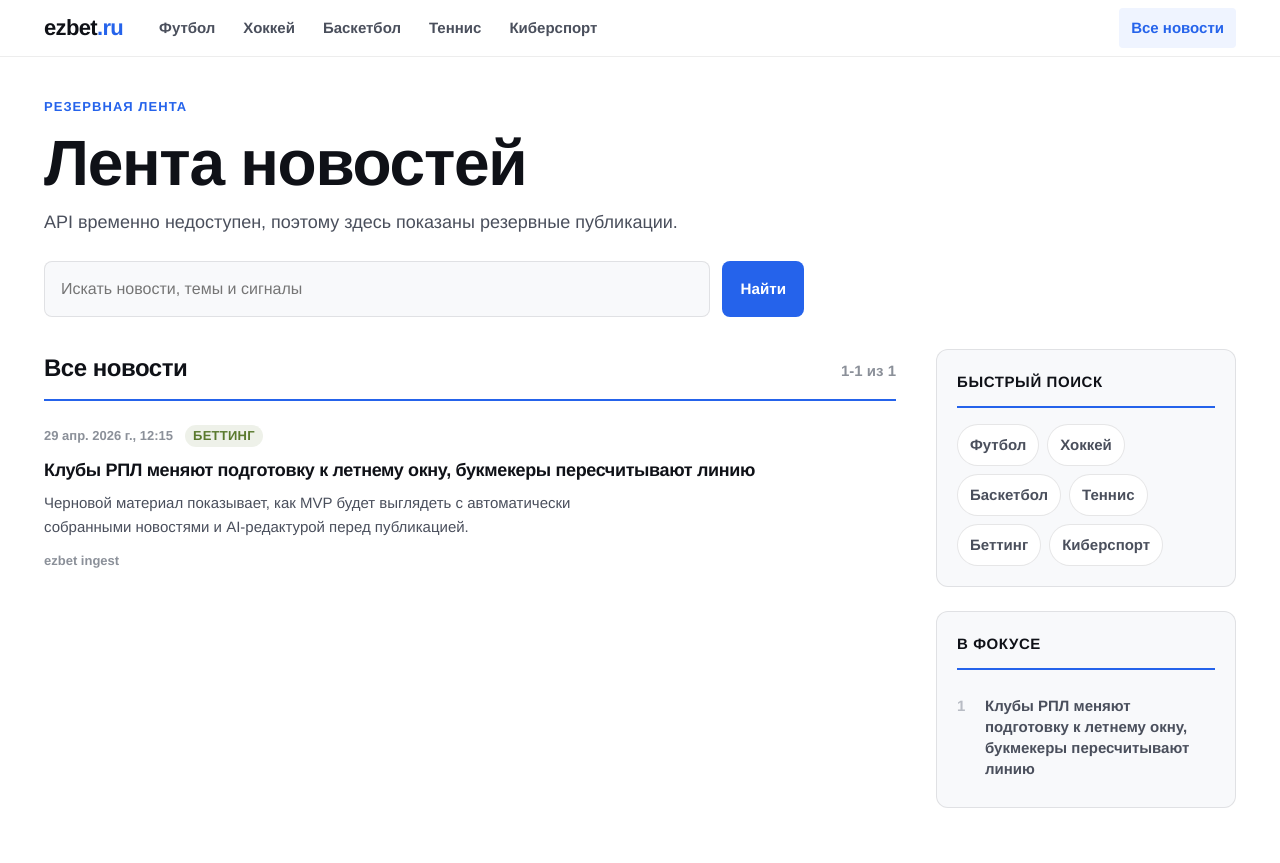
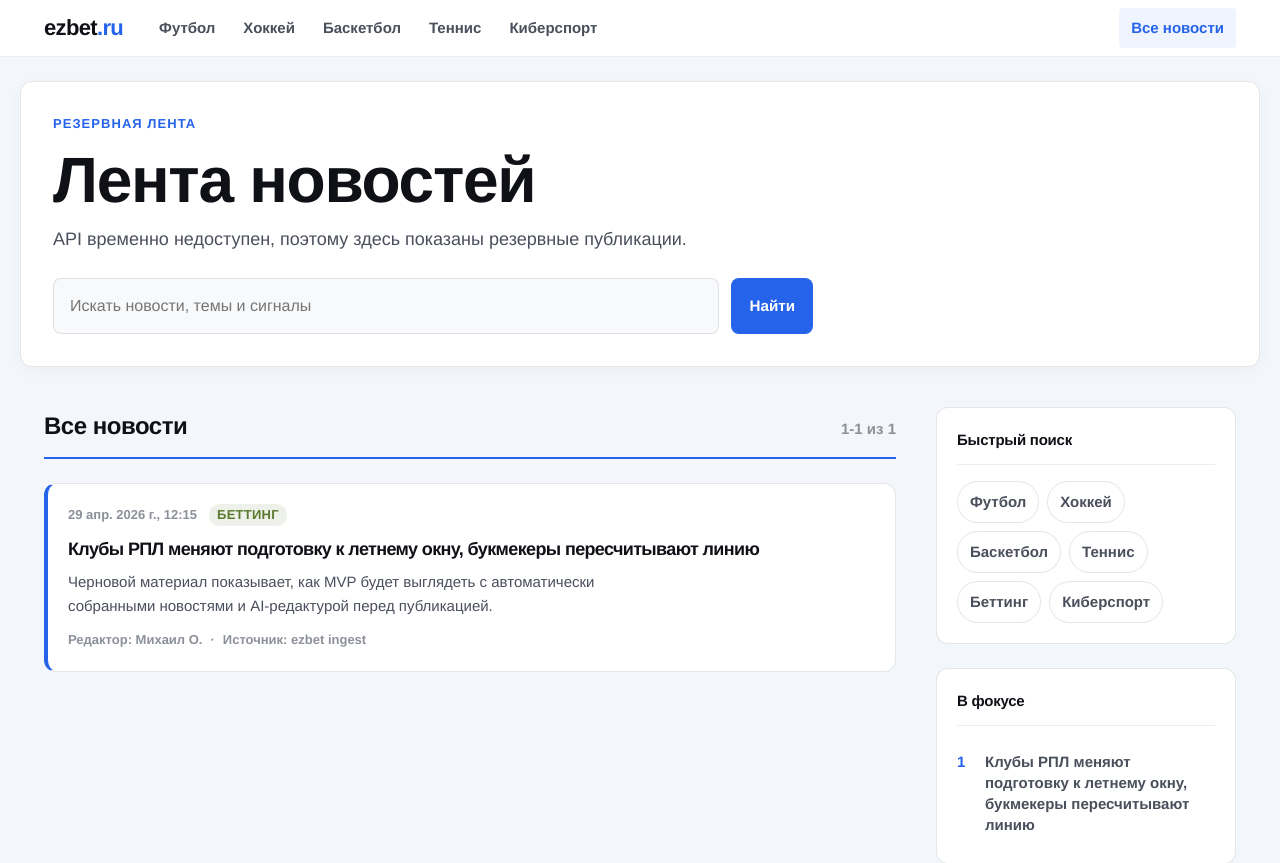
Before and after one commit to Renik07/ezbet, a Next.js app in the folder apps/web/: page /news in a window 1280 px wide. Shown: the top 863 px of the page. Built offline with nearby package versions, Linux system fonts and the light colour scheme; no server answers.

Commit message:
feat: enhance article and news page layouts, improve author attribution, and update styles

```diff
--- a/apps/web/app/globals.css
+++ b/apps/web/app/globals.css
@@ -831,7 +831,7 @@ html {
 }
 
 body {
-  background: var(--color-bg);
+  background: #f3f6fb;
   color: var(--color-text);
   font-family: var(--font-body);
   line-height: 1.6;
@@ -954,8 +954,12 @@ h6 {
   grid-template-columns: 1fr 320px;
   gap: var(--space-8);
   align-items: start;
-  padding-top: var(--space-10);
-  padding-bottom: var(--space-10);
+  margin-top: var(--space-6);
+  padding: var(--space-8);
+  border: 1px solid var(--color-border);
+  border-radius: var(--radius-lg);
+  background: #ffffff;
+  box-shadow: 0 4px 16px rgba(15, 17, 23, 0.03);
 }
 
 .hero-article {
@@ -1059,9 +1063,10 @@ h6 {
 }
 
 .meta-author {
+  min-width: 0;
   color: var(--color-text-muted);
   font-size: var(--text-sm);
-  font-weight: 600;
+  font-weight: 500;
 }
 
 .hero-read-btn,
@@ -1075,14 +1080,19 @@ h6 {
 }
 
 .hero-read-btn {
-  border: 2px solid var(--color-primary);
-  border-radius: var(--radius-full);
-  color: var(--color-primary);
+  flex: 0 0 auto;
+  border: 1px solid var(--color-primary);
+  border-radius: var(--radius-md);
+  background: var(--color-primary);
+  color: #ffffff;
+  font-weight: 700;
+  letter-spacing: 0.01em;
   padding: var(--space-2) var(--space-5);
+  white-space: nowrap;
 }
 
 .hero-read-btn:hover {
-  background: var(--color-primary);
+  background: var(--color-primary-hover);
   color: #ffffff;
 }
 
@@ -1149,10 +1159,10 @@ h6 {
 
 .ticker-item {
   display: grid;
-  grid-template-columns: 52px 14px 1fr;
+  grid-template-columns: 48px 10px 1fr;
   gap: var(--space-2);
   align-items: start;
-  padding: var(--space-3) var(--space-5);
+  padding: 10px var(--space-4);
   border-bottom: 1px solid var(--color-divider);
 }
 
@@ -1168,19 +1178,18 @@ h6 {
   color: var(--color-text-muted);
   font-size: var(--text-xs);
   font-weight: 700;
+  padding-top: 2px;
   text-align: right;
   white-space: nowrap;
 }
 
 .ti-title {
-  display: -webkit-box;
-  overflow: hidden;
+  display: block;
+  overflow-wrap: anywhere;
   color: var(--color-text);
   font-size: var(--text-sm);
-  font-weight: 700;
+  font-weight: 600;
   line-height: 1.4;
-  -webkit-box-orient: vertical;
-  -webkit-line-clamp: 2;
 }
 
 .ti-title:hover {
@@ -1197,6 +1206,7 @@ h6 {
   display: grid;
   grid-template-columns: 1fr 300px;
   gap: var(--space-10);
+  padding-top: var(--space-10);
   padding-bottom: var(--space-12);
 }
 
@@ -1230,19 +1240,22 @@ h6 {
 
 .news-list {
   display: grid;
+  gap: var(--space-3);
 }
 
 .news-item {
-  padding: var(--space-5) 0;
-  border-bottom: 1px solid var(--color-divider);
-}
-
-.news-item:first-child {
-  padding-top: 0;
-}
-
-.news-item:last-child {
-  border-bottom: none;
+  padding: var(--space-5);
+  border: 1px solid var(--color-border);
+  border-left: 4px solid var(--color-primary);
+  border-radius: var(--radius-lg);
+  background: #ffffff;
+  box-shadow: none;
+  transition: border-color var(--transition), background var(--transition);
+}
+
+.news-item:hover {
+  border-left-color: var(--color-primary-hover);
+  background: #fbfcfe;
 }
 
 .ni-meta {
@@ -1254,10 +1267,11 @@ h6 {
 }
 
 .ni-time,
+.ni-editor,
 .ni-source {
   color: var(--color-text-muted);
   font-size: var(--text-xs);
-  font-weight: 700;
+  font-weight: 600;
 }
 
 .cat-pill {
@@ -1320,7 +1334,8 @@ h6 {
   margin: 0 0 var(--space-2);
   color: var(--color-text);
   font-size: var(--text-md);
-  font-weight: 900;
+  font-weight: 820;
+  letter-spacing: -0.035em;
   line-height: 1.3;
 }
 
@@ -1337,22 +1352,35 @@ a:hover .ni-title,
   line-height: 1.6;
 }
 
-.ni-source {
-  display: inline-block;
+.ni-attribution {
+  display: flex;
+  align-items: center;
+  flex-wrap: wrap;
+  gap: var(--space-2);
   margin-top: var(--space-3);
 }
 
+.ni-attribution-separator {
+  color: var(--color-text-muted);
+  font-size: var(--text-xs);
+  font-weight: 700;
+}
+
 .load-more-btn {
+  font-weight: 700;
+  letter-spacing: 0.01em;
   width: 100%;
   margin-top: var(--space-6);
-  border: 2px solid var(--color-primary);
+  border: 1px solid var(--color-primary);
   border-radius: var(--radius-md);
-  color: var(--color-primary);
-  padding: var(--space-4);
+  background: var(--color-primary);
+  color: #ffffff;
+  padding: var(--space-3) var(--space-5);
 }
 
 .load-more-btn:hover {
-  background: var(--color-primary-light);
+  background: var(--color-primary-hover);
+  color: #ffffff;
 }
 
 .sidebar {
@@ -1364,7 +1392,8 @@ a:hover .ni-title,
 .sidebar-block {
   border: 1px solid var(--color-border);
   border-radius: var(--radius-lg);
-  background: var(--color-surface);
+  background: #ffffff;
+  box-shadow: none;
   padding: var(--space-5);
 }
 
@@ -1376,12 +1405,11 @@ a:hover .ni-title,
 .sidebar-block-title {
   margin: 0 0 var(--space-4);
   padding-bottom: var(--space-3);
-  border-bottom: 2px solid var(--color-primary);
+  border-bottom: 1px solid var(--color-divider);
   color: var(--color-text);
   font-size: var(--text-sm);
-  font-weight: 900;
-  letter-spacing: 0.04em;
-  text-transform: uppercase;
+  font-weight: 800;
+  letter-spacing: -0.015em;
 }
 
 .popular-list {
@@ -1407,15 +1435,16 @@ a:hover .ni-title,
 .popular-num {
   min-width: 16px;
   flex-shrink: 0;
-  color: var(--color-text-faint);
+  color: var(--color-primary);
   font-size: var(--text-sm);
   font-weight: 900;
+  font-variant-numeric: tabular-nums;
 }
 
 .popular-link {
   color: var(--color-text-secondary);
   font-size: var(--text-sm);
-  font-weight: 700;
+  font-weight: 600;
   line-height: 1.4;
 }
 
@@ -1483,7 +1512,12 @@ a:hover .ni-title,
 }
 
 .guides-section {
-  padding-bottom: var(--space-12);
+  margin-bottom: var(--space-12);
+  border: 1px solid var(--color-border);
+  border-radius: var(--radius-lg);
+  background: #ffffff;
+  padding: var(--space-6);
+  box-shadow: 0 8px 24px rgba(15, 17, 23, 0.03);
 }
 
 .guides-grid {
@@ -1603,8 +1637,18 @@ a:hover .ni-title,
 }
 
 .news-page-hero {
-  padding-top: var(--space-10);
-  padding-bottom: var(--space-8);
+  margin-top: var(--space-6);
+  padding: var(--space-8);
+  border: 1px solid var(--color-border);
+  border-radius: var(--radius-lg);
+  background: #ffffff;
+  box-shadow: 0 4px 16px rgba(15, 17, 23, 0.03);
+}
+
+.news-page,
+.article-page {
+  min-height: 100%;
+  background: #f3f6fb;
 }
 
 .news-kicker {
@@ -1632,15 +1676,14 @@ a:hover .ni-title,
   font-size: var(--text-md);
 }
 
-.article-page {
-  background:
-    linear-gradient(180deg, var(--color-surface) 0, #ffffff 320px),
-    #ffffff;
-}
-
 .article-header {
+  margin-top: var(--space-6);
   padding-top: var(--space-8);
   padding-bottom: var(--space-8);
+  border: 1px solid var(--color-border);
+  border-radius: var(--radius-lg);
+  background: #ffffff;
+  box-shadow: 0 4px 16px rgba(15, 17, 23, 0.03);
 }
 
 .article-back-link {
@@ -1688,13 +1731,19 @@ a:hover .ni-title,
 .article-layout {
   display: grid;
   grid-template-columns: minmax(0, 1fr) 320px;
-  gap: var(--space-10);
+  gap: var(--space-8);
   align-items: start;
+  padding-top: var(--space-8);
   padding-bottom: var(--space-12);
 }
 
 .article-reading {
   max-width: 820px;
+  padding: var(--space-8);
+  border: 1px solid var(--color-border);
+  border-radius: var(--radius-lg);
+  background: #ffffff;
+  box-shadow: 0 4px 16px rgba(15, 17, 23, 0.03);
 }
 
 .article-lead {
@@ -1729,6 +1778,69 @@ a:hover .ni-title,
   line-height: 0.85;
 }
 
+.article-related {
+  width: 100%;
+  margin-top: var(--space-10);
+  padding: var(--space-6);
+  border-color: rgba(37, 99, 235, 0.22);
+  background: linear-gradient(135deg, #eef4ff 0%, #ffffff 72%);
+  box-shadow: inset 4px 0 0 var(--color-primary);
+}
+
+.article-related .sidebar-block-title {
+  border-bottom-color: rgba(37, 99, 235, 0.2);
+}
+
+.article-related-list {
+  display: grid;
+  grid-template-columns: repeat(2, minmax(0, 1fr));
+  gap: var(--space-4);
+  margin: 0;
+  padding: 0;
+}
+
+.article-related-item {
+  position: relative;
+  display: grid;
+  grid-template-columns: auto minmax(0, 1fr);
+  align-items: start;
+  gap: var(--space-3);
+  min-height: 136px;
+  padding: var(--space-5);
+  border: 1px solid var(--color-border);
+  border-radius: var(--radius-md);
+  background: #ffffff;
+  list-style: none;
+  transition: border-color var(--transition), box-shadow var(--transition), transform var(--transition);
+}
+
+.article-related-item:only-child {
+  grid-column: 1 / -1;
+}
+
+.article-related-item:hover {
+  border-color: rgba(37, 99, 235, 0.28);
+  box-shadow: 0 10px 22px rgba(15, 17, 23, 0.08);
+  transform: translateY(-2px);
+}
+
+.article-related-number {
+  color: var(--color-text-faint);
+  font-size: var(--text-xs);
+  font-weight: 900;
+}
+
+.article-related-link {
+  color: var(--color-text);
+  font-size: var(--text-sm);
+  font-weight: 800;
+  line-height: 1.45;
+}
+
+.article-related-link:hover {
+  color: var(--color-primary);
+}
+
 .article-aside {
   position: sticky;
   top: 80px;
@@ -1870,6 +1982,7 @@ a:hover .ni-title,
     display: grid;
     grid-template-columns: repeat(2, minmax(0, 1fr));
   }
+
 }
 
 @media (min-width: 761px) and (max-width: 980px) {
@@ -1906,7 +2019,8 @@ a:hover .ni-title,
 
   .home-hero,
   .news-page-hero {
-    padding-top: var(--space-8);
+    margin-top: var(--space-4);
+    padding: var(--space-5);
   }
 
   .hero-title,
@@ -1929,6 +2043,7 @@ a:hover .ni-title,
   }
 
   .article-header {
+    margin-top: var(--space-4);
     padding-top: var(--space-6);
     padding-bottom: var(--space-6);
   }
@@ -1943,6 +2058,10 @@ a:hover .ni-title,
     font-size: 1.05rem;
   }
 
+  .article-reading {
+    padding: var(--space-5);
+  }
+
   .article-lead {
     padding: var(--space-4);
   }
@@ -1953,6 +2072,20 @@ a:hover .ni-title,
 
   .article-aside {
     grid-template-columns: 1fr;
+  }
+
+  .article-related {
+    margin-top: var(--space-8);
+  }
+
+  .article-related-list {
+    grid-template-columns: 1fr;
+    gap: var(--space-3);
+  }
+
+  .article-related-item {
+    min-height: auto;
+    padding: var(--space-4);
   }
 
   .guides-section {
--- a/apps/web/app/news/page.tsx
+++ b/apps/web/app/news/page.tsx
@@ -119,7 +119,7 @@ export default async function NewsPage({
   };
 
   return (
-    <main>
+    <main className="news-page">
       <script
         type="application/ld+json"
         dangerouslySetInnerHTML={{
--- a/apps/web/components/news-card.tsx
+++ b/apps/web/components/news-card.tsx
@@ -3,6 +3,7 @@ import type { Route } from "next";
 
 import { formatCategoryLabel } from "@/lib/category";
 import { formatMoscowDateTime } from "@/lib/dates";
+import { getArticleAuthor } from "@/lib/authors";
 import type { NewsItem } from "@/lib/news";
 
 type NewsCardProps = {
@@ -24,6 +25,7 @@ export function NewsCard({ item }: NewsCardProps) {
   const label = formatCategoryLabel(item.category);
   const href = item.articleSlug ? (`/news/${item.articleSlug}` as Route) : item.link;
   const publishedAt = formatMoscowDateTime(item.publishedAt);
+  const editor = getArticleAuthor(item.category);
 
   const content = (
     <article className="news-item">
@@ -35,7 +37,11 @@ export function NewsCard({ item }: NewsCardProps) {
       </div>
       <h3 className="ni-title">{href ? <span>{item.title}</span> : item.title}</h3>
       <p className="ni-desc">{item.description}</p>
-      <span className="ni-source">{item.source}</span>
+      <div className="ni-attribution">
+        <span className="ni-editor">Редактор: {editor}</span>
+        <span className="ni-attribution-separator" aria-hidden="true">·</span>
+        <span className="ni-source">Источник: {item.source}</span>
+      </div>
     </article>
   );
 
```
Also changed, not shown: apps/web/app/news/[slug]/page.tsx (+38 -32 lines), apps/web/app/page.tsx (+5 -3 lines), apps/web/app/sitemap.ts (+5 -2 lines).
